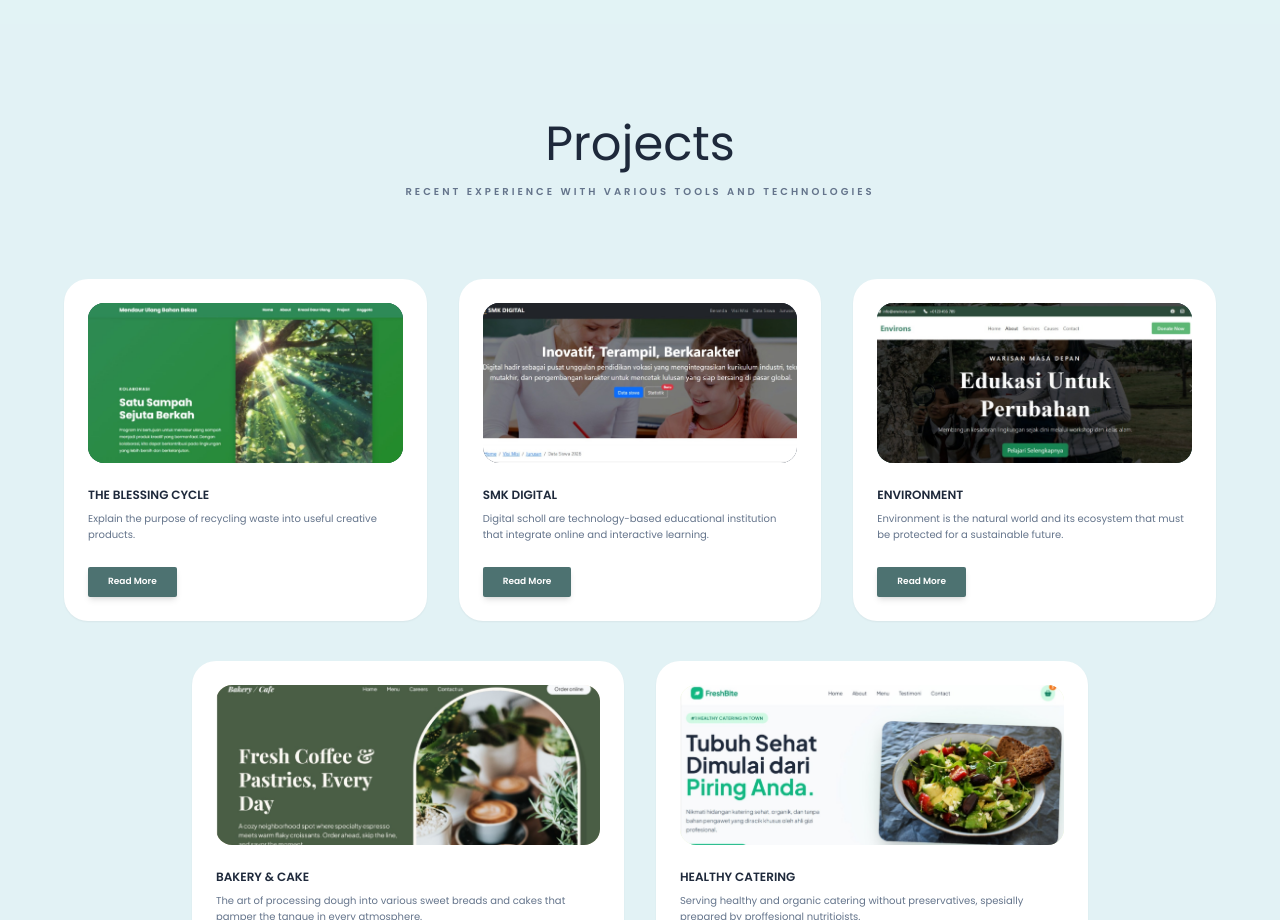
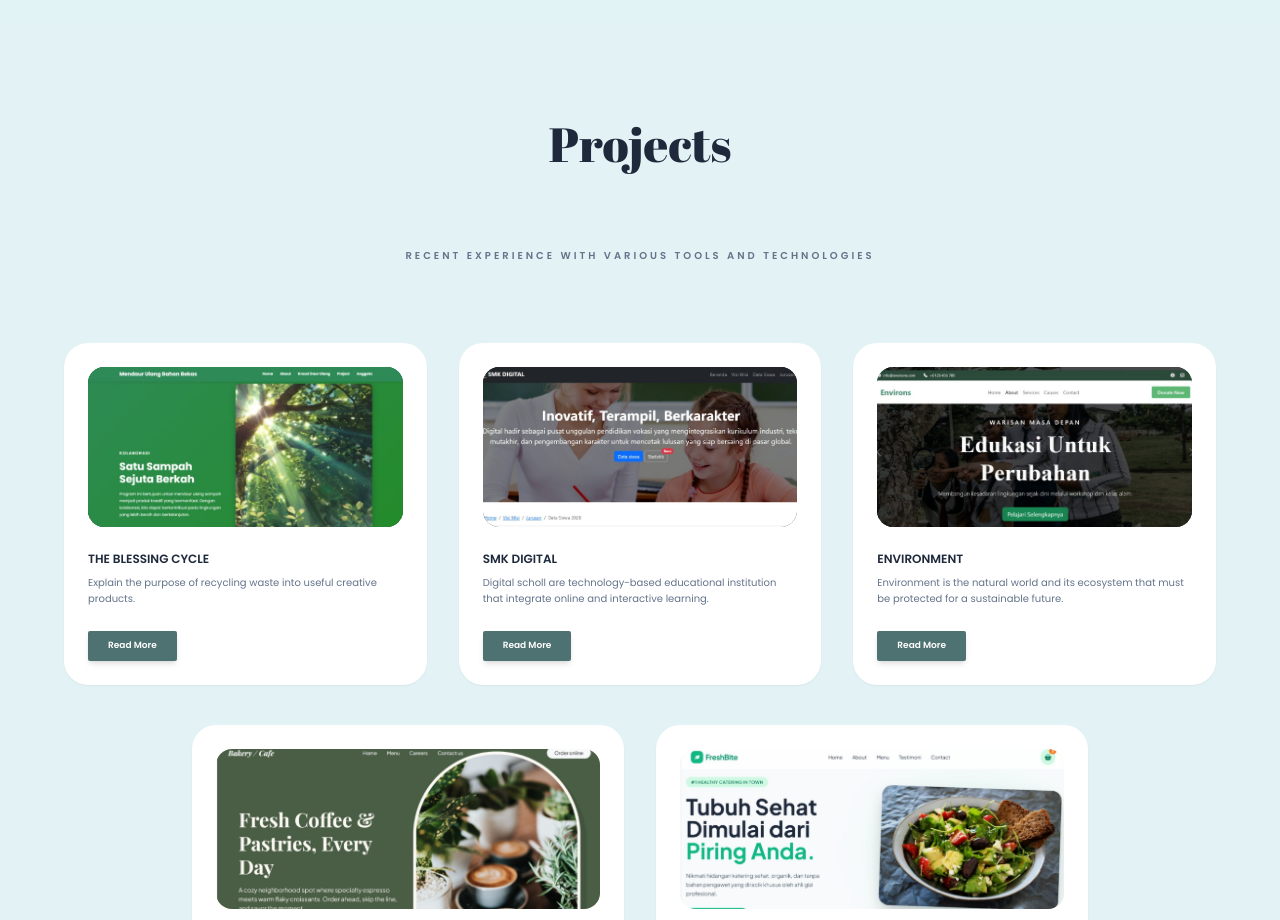
Before and after one commit to lintansekar/kolaborasi, a plain HTML site: page index.html in a window 1280 px wide. Shown: the part 2280-3200 px from the top of the page. Drawn offline with nearby package versions, Linux system fonts and the light colour scheme.

Commit message:
Update index.html

```diff
--- a/index.html
+++ b/index.html
@@ -139,7 +139,7 @@
     </section>
 
    <section id="projects" class="py-24 px-10 text-center bg-[#E2F2F5]">
-    <h2 class="font-serif-bold text-5xl mb-4">Projects</h2>
+    <h2 class="font-header text-5xl text-center mb-20">Projects</h2>
     <p class="text-[10px] uppercase tracking-[0.3em] text-slate-500 mb-20 font-bold">Recent experience with various tools and technologies</p>
 
     <div class="grid grid-cols-1 md:grid-cols-3 gap-8 max-w-6xl mx-auto mb-10 text-left">
```
